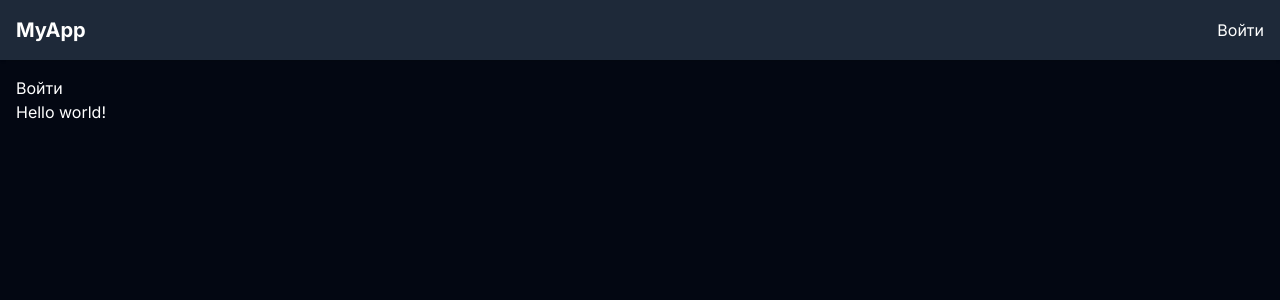
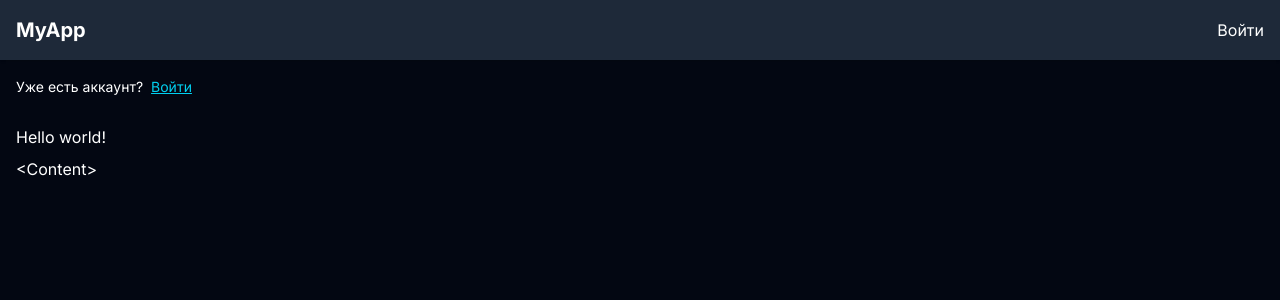
Before and after one commit to mk1MoreBugs/wrbmj, a Vue app in the folder frontend/: page /registration in a window 1280 px wide. Shown: the top 300 px of the page. Built offline with nearby package versions, Linux system fonts and the light colour scheme; the HTML template or start-up script is replaced by a standard one.

Commit message:
improve Login and Registration link Tailwind

```diff
--- a/frontend/src/views/LoginView.vue
+++ b/frontend/src/views/LoginView.vue
@@ -3,8 +3,17 @@ import LoginCard from "@/components/LoginCard.vue"
 </script>
 
 <template>
-  <div>
-    <router-link to="/registration">
+  <div
+    class="text-caption"
+  >
+    <router-link
+      to="/registration"
+      class="
+      text-info hover:text-accent
+        underline
+        hover:underline-offset-2
+      "
+    >
       Регистрация
     </router-link>
 
--- a/frontend/src/views/RegistrationView.vue
+++ b/frontend/src/views/RegistrationView.vue
@@ -1,9 +1,31 @@
 <template>
   <div class="flex flex-col">
-    <router-link to="/login">
-      Войти
-    </router-link>
-    Hello world!
+    <div class="flex gap-2 text-caption">
+      <p
+        class="text-white"
+      >
+        Уже есть аккаунт?
+      </p>
+
+      <router-link
+        to="/login"
+        class="
+        text-info hover:text-accent
+          underline
+          hover:underline-offset-2
+        "
+      >
+        Войти
+      </router-link>
+    </div>
+
+  <div class="size-5"></div>
+
+
+    <div class="flex flex-col">
+      <p class="my-2"> Hello world!</p>
+      <p> &lt;Content&gt; </p>
+    </div>
   </div>
 
 </template>
```
